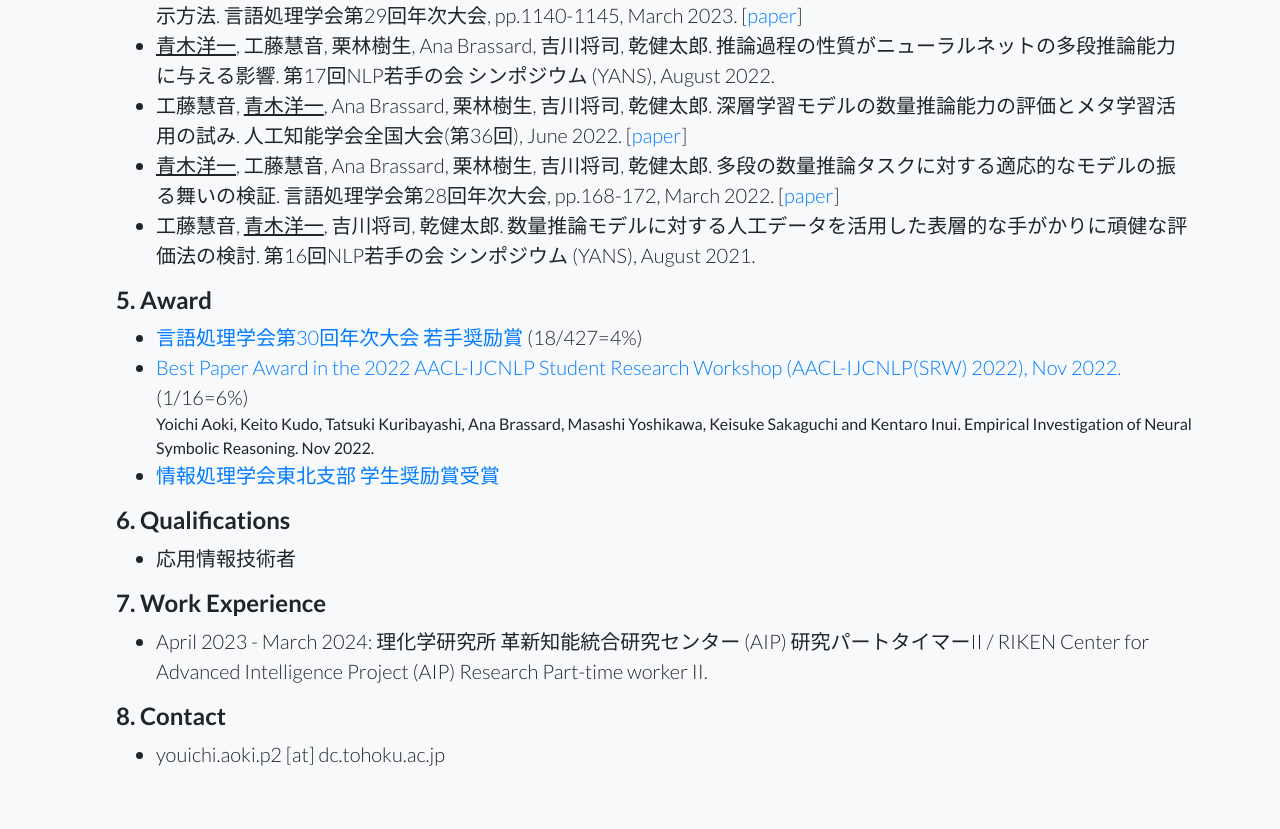
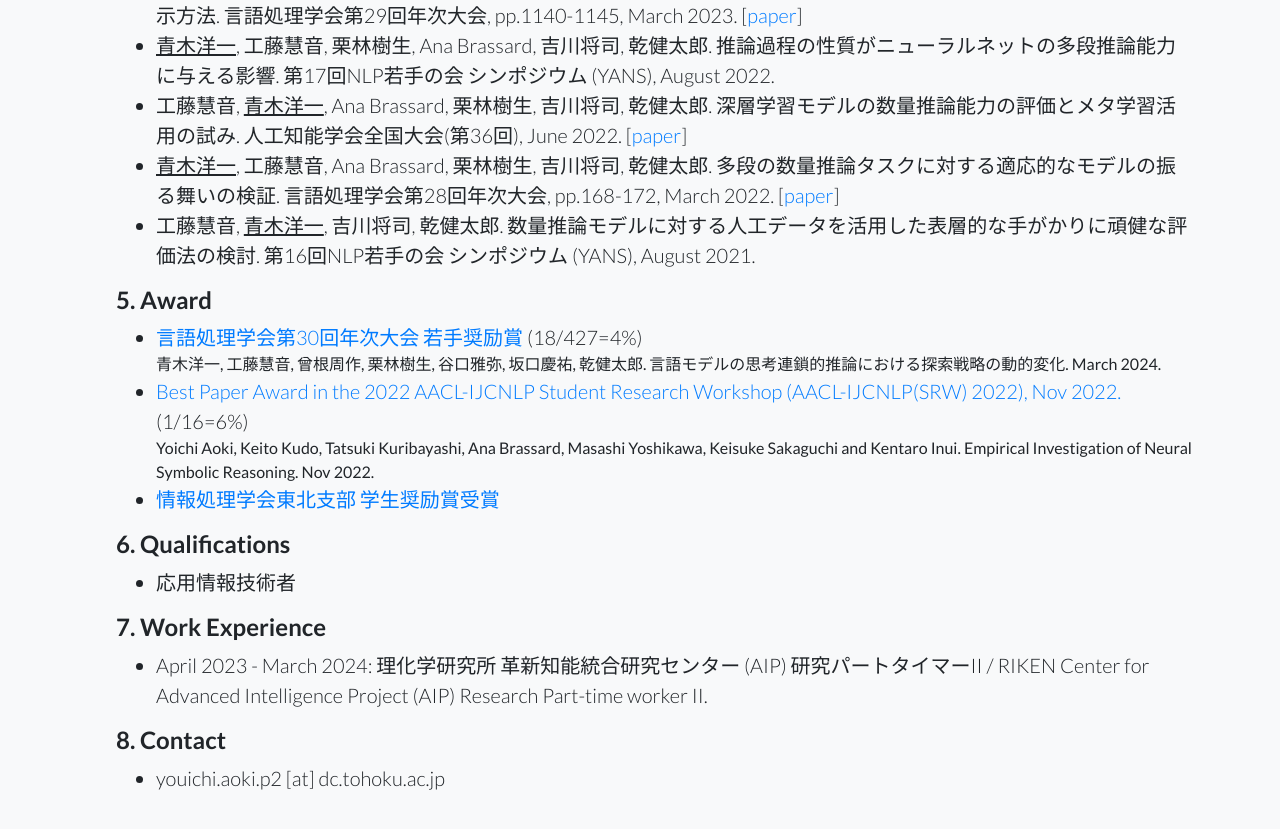
Before and after one commit to ao1neko/ao1neko.github.io, a website: page index.html in a window 1280 px wide. Shown: the part 1504-2333 px from the top of the page. Drawn offline with Linux system fonts and the light colour scheme.

Commit message:
add paper

```diff
--- a/index.html
+++ b/index.html
@@ -65,7 +65,7 @@
               <li class="lead mb-0">Haruto Yoshida, Keito Kudo, <u>Yoichi Aoki</u>, Ryota Tanaka, Itsumi Saito, Keisuke Sakaguchi and Kentaro Inui. How Well Do Vision Models Encode Diagram Attributes?. In Proceedings of The 62nd Annual Meeting of the Association for Computational Linguistics Student Research Workshop (ACL-SRW) pp.-, _ 2024. (acceptance rate=%) [<a href="">paper</a>]</li>
               <li class="lead mb-0"><u>Yoichi Aoki</u>, Keito Kudo, Tatsuki Kuribayashi, Ana Brassard, Masashi Yoshikawa, Keisuke Sakaguchi and Kentaro Inui. Empirical Investigation of Neural Symbolic Reasoning Strategies. In Findings of the 17th Conference of the European Chapter of the Association for Computational Linguistics (EACL), pp.1124-1132, May 2023. (acceptance rate=41.3%) [<a href="https://aclanthology.org/2023.findings-eacl.86/">paper</a>]</li>
               <li class="lead mb-0">Keito Kudo, <u>Yoichi Aoki</u>, Tatsuki Kuribayashi, Ana Brassard, Masashi Yoshikawa, Keisuke Sakaguchi and Kentaro Inui. Do Deep Neural Networks Capture Compositionality in Arithmetic Reasoning? In Proceedings of the 17th Conference of the European Chapter of the Association for Computational Linguistics (EACL), pp.1343-1354, May 2023. (acceptance rate=24.1%) [<a href="https://aclanthology.org/2023.eacl-main.98/">paper</a>]</li>
-              <li class="lead mb-0"><u>Yoichi Aoki</u>, Keito Kudo, Tatsuki Kuribayashi, Ana Brassard, Masashi Yoshikawa, Keisuke Sakaguchi and Kentaro Inui. Empirical Investigation of Neural Symbolic Reasoning Strategies. Non-archival submission for the 2nd Conference of the Asia-Pacific Chapter of the Association for Computational Linguistics and the 12th International Joint Conference on Natural Language Processing Student Research Workshop (AACL-IJCNLP(SRW)), Nov 2022. (acceptance rate=40.0%)</li>
+              <li class="lead mb-0"><u>Yoichi Aoki</u>, Keito Kudo, Tatsuki Kuribayashi, Ana Brassard, Masashi Yoshikawa, Keisuke Sakaguchi and Kentaro Inui. Empirical Investigation of Neural Symbolic Reasoning Strategies. Non-archival submission for the 2nd Conference of the Asia-Pacific Chapter of the Association for Computational Linguistics and the 12th International Joint Conference on Natural Language Processing Student Research Workshop (AACL-IJCNLP SRW), Nov 2022. (acceptance rate=40.0%)</li>
             </ul>
           </div>
         </div>
@@ -91,6 +91,7 @@
             <h4>5. Award</h4>
             <ul>
               <li class="lead mb-0"><a href="https://www.anlp.jp/nlp2024/award.html">言語処理学会第30回年次大会 若手奨励賞</a> (18/427=4%) </li>
+                青木洋一, 工藤慧音, 曾根周作, 栗林樹生, 谷口雅弥, 坂口慶祐, 乾健太郎. 言語モデルの思考連鎖的推論における探索戦略の動的変化. March 2024.
               <li class="lead mb-0"><a href="https://aacl2022-srw.github.io/program">Best Paper Award in the 2022 AACL-IJCNLP Student Research Workshop (AACL-IJCNLP(SRW) 2022), Nov 2022.</a> (1/16=6%) </li>
                 Yoichi Aoki, Keito Kudo, Tatsuki Kuribayashi, Ana Brassard, Masashi Yoshikawa, Keisuke Sakaguchi and Kentaro Inui.  Empirical Investigation of Neural Symbolic Reasoning. Nov 2022.
               <li class="lead mb-0"><a href="https://tohoku.ipsj.or.jp/doku.php?id=prize">情報処理学会東北支部 学生奨励賞受賞</a></li>
```
